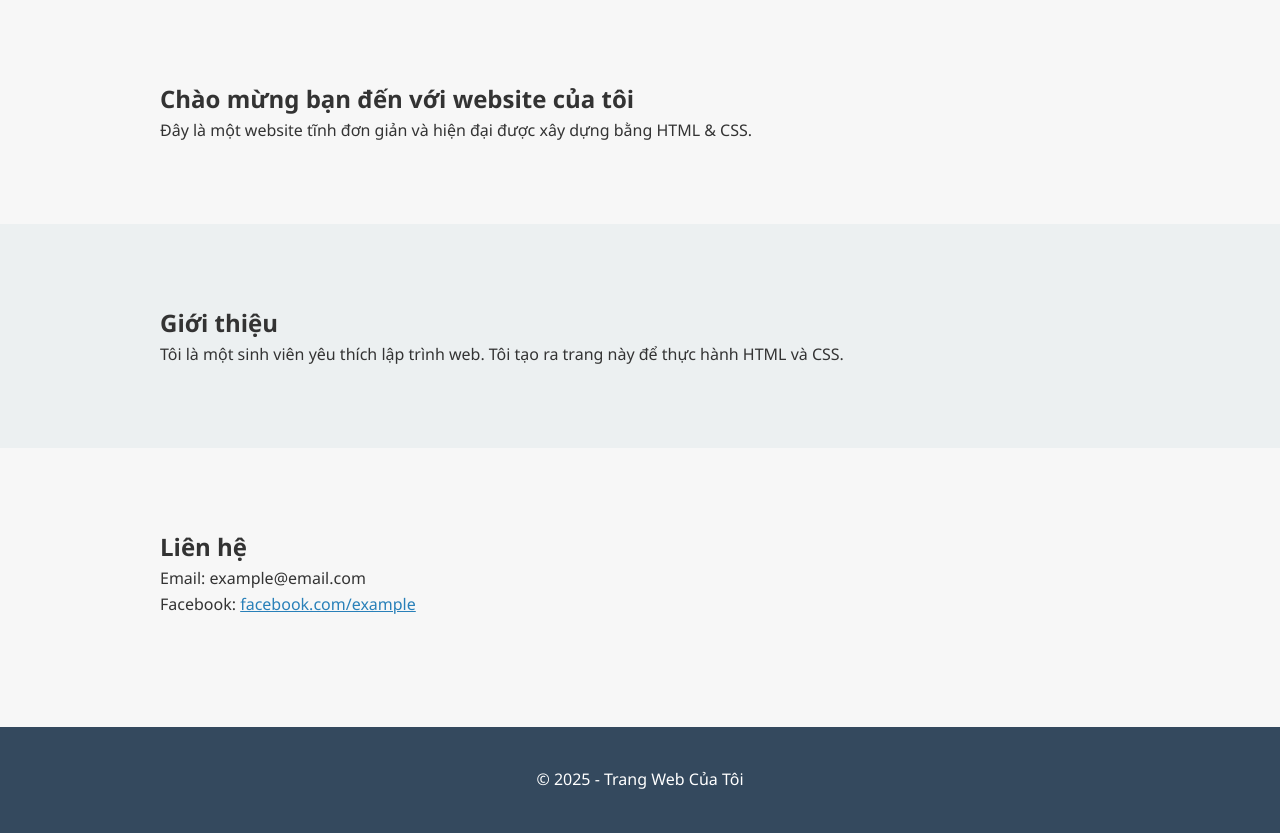
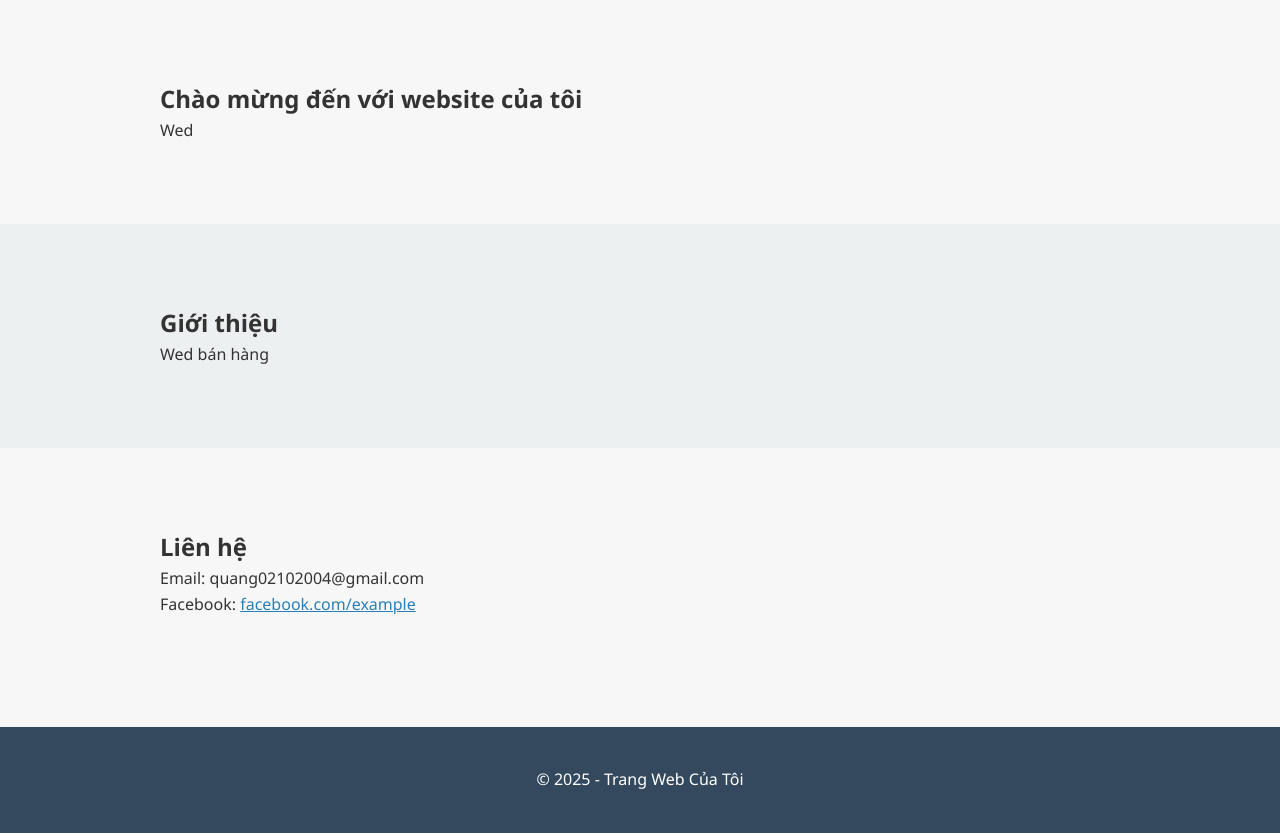
Before and after one commit to QuangNguyen24/Nhom17, a Flask app: page / in a window 1280 px wide. Shown: the part 167-1000 px from the top of the page. Run offline with Flask 3, Linux system fonts and the light colour scheme.

Commit message:
Update index.html

```diff
--- a/templates/index.html
+++ b/templates/index.html
@@ -22,22 +22,22 @@
 
   <section id="home" class="section">
     <div class="container">
-      <h2>Chào mừng bạn đến với website của tôi</h2>
-      <p>Đây là một website tĩnh đơn giản và hiện đại được xây dựng bằng HTML & CSS.</p>
+      <h2>Chào mừng đến với website của tôi</h2>
+      <p>Wed</p>
     </div>
   </section>
 
   <section id="about" class="section light">
     <div class="container">
       <h2>Giới thiệu</h2>
-      <p>Tôi là một sinh viên yêu thích lập trình web. Tôi tạo ra trang này để thực hành HTML và CSS.</p>
+      <p>Wed bán hàng</p>
     </div>
   </section>
 
   <section id="contact" class="section">
     <div class="container">
       <h2>Liên hệ</h2>
-      <p>Email: example@email.com</p>
+      <p>Email: quang02102004@gmail.com</p>
       <p>Facebook: <a href="#">facebook.com/example</a></p>
     </div>
   </section>
```
